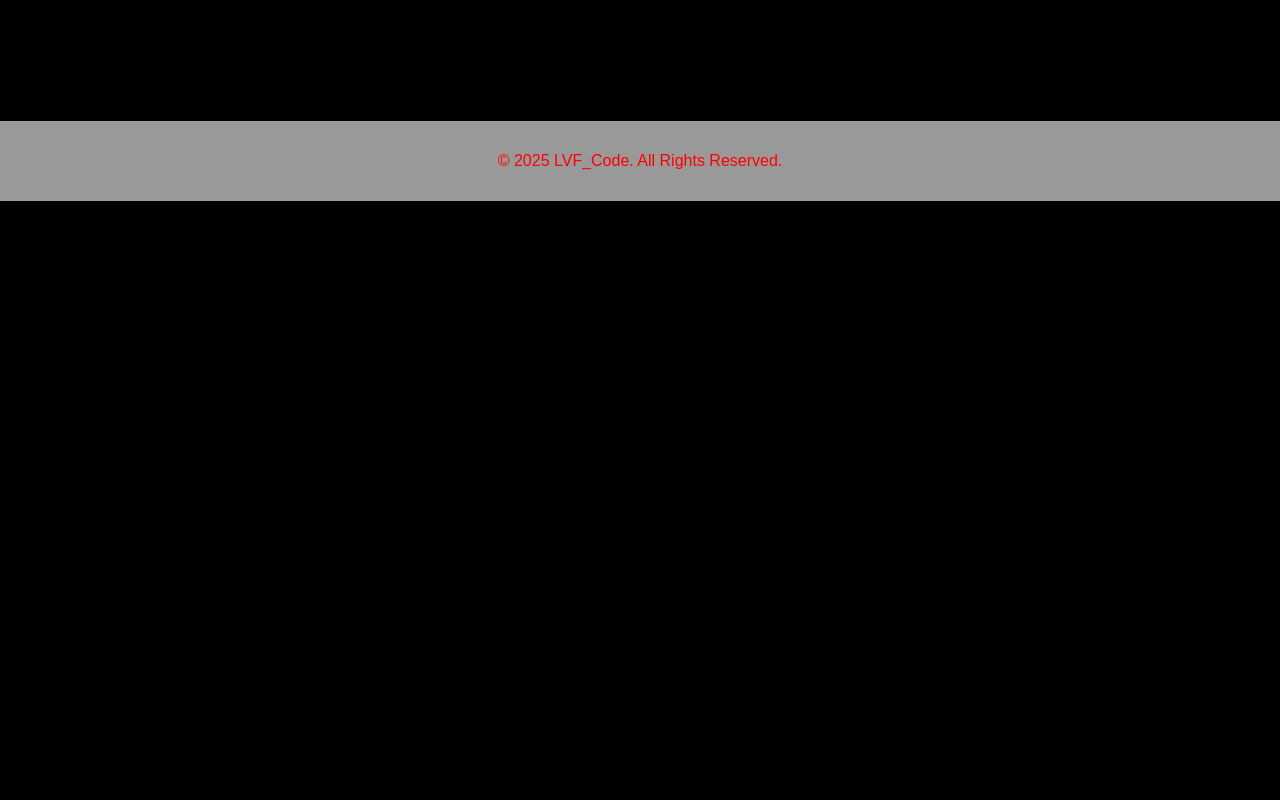
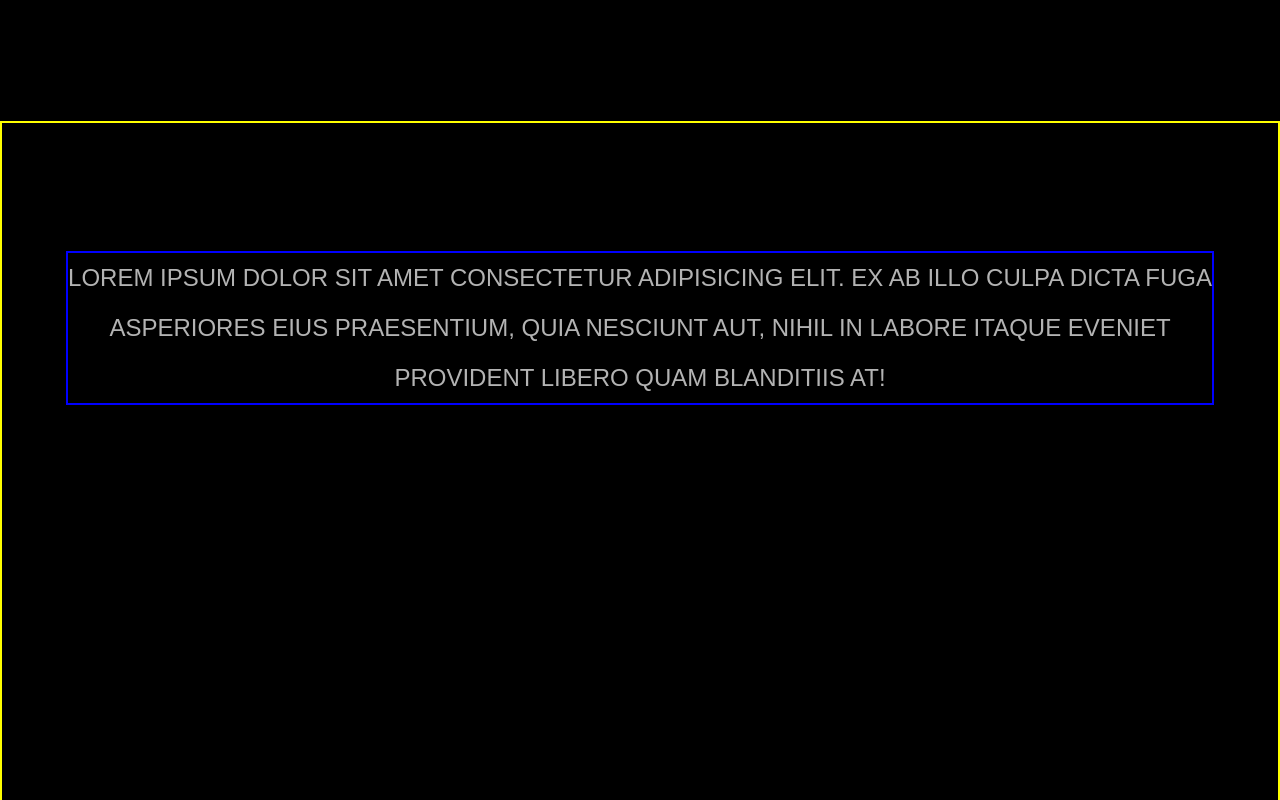
Before and after one commit to FernandoVenturini/website-lvfcode, a Next.js app: page / in a window 1280 px wide. Shown: the part 2440-3240 px from the top of the page. Before the commit the page ends 2641 px from the top, so only its background shows below. Built offline with nearby package versions, Linux system fonts and the light colour scheme.

Commit message:
created section 4

```diff
--- /dev/null
+++ b/src/app/components/SectionFour/SectionFour.tsx
@@ -0,0 +1,11 @@
+import { SectionFour, SectionFourContent } from './styles';
+
+export default function SectionFourComponent() {
+    return (
+        <SectionFour>
+            <SectionFourContent>
+                <p>Lorem ipsum dolor sit amet consectetur adipisicing elit. Ex ab illo culpa dicta fuga asperiores eius praesentium, quia nesciunt aut, nihil in labore itaque eveniet provident libero quam blanditiis at!</p>
+            </SectionFourContent>
+        </SectionFour>
+    );
+}
--- /dev/null
+++ b/src/app/components/SectionFour/styles.ts
@@ -0,0 +1,23 @@
+import styled from "styled-components";
+
+export const SectionFour = styled.div`
+    width: 100%;
+    height: 800px;
+    border: 2px solid yellow;
+`;
+
+export const SectionFourContent = styled.div`
+    width: 90%;
+    height: auto;
+    margin: 10%  auto;
+    border: 2px solid blue;
+
+    p {
+        text-align: center;
+        color: #fff;
+        opacity: 0.7;
+        font-size: 24px;
+        text-transform: uppercase;
+        line-height: 50px;
+    }
+`;
--- a/src/app/page.tsx
+++ b/src/app/page.tsx
@@ -7,6 +7,7 @@ import SectionDescription from "./components/SectionDescription/SectionDescripti
 import SectionTwo from "./components/SectionTwo/SectionTwo";
 import Footer from "./components/Footer/Footer";
 import SectionThree from "./components/SectionThree/SectionThree";
+import SectionFour from "./components/SectionFour/SectionFour";
 
 export default function Home() {
   return (
@@ -16,6 +17,7 @@ export default function Home() {
       <SectionDescription />
       <SectionTwo />
       <SectionThree />
+      <SectionFour />
       <Footer />
     </>
   );
```
